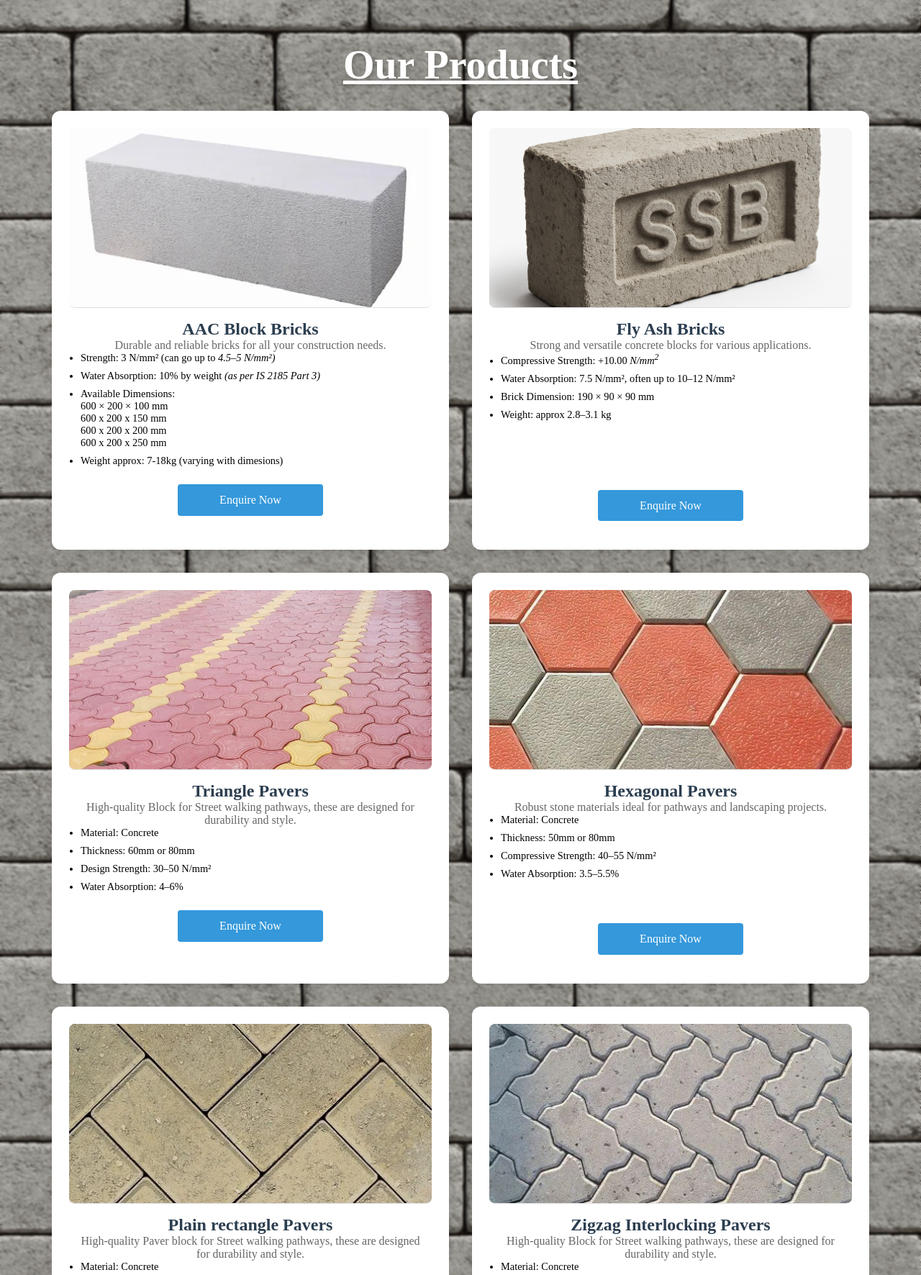
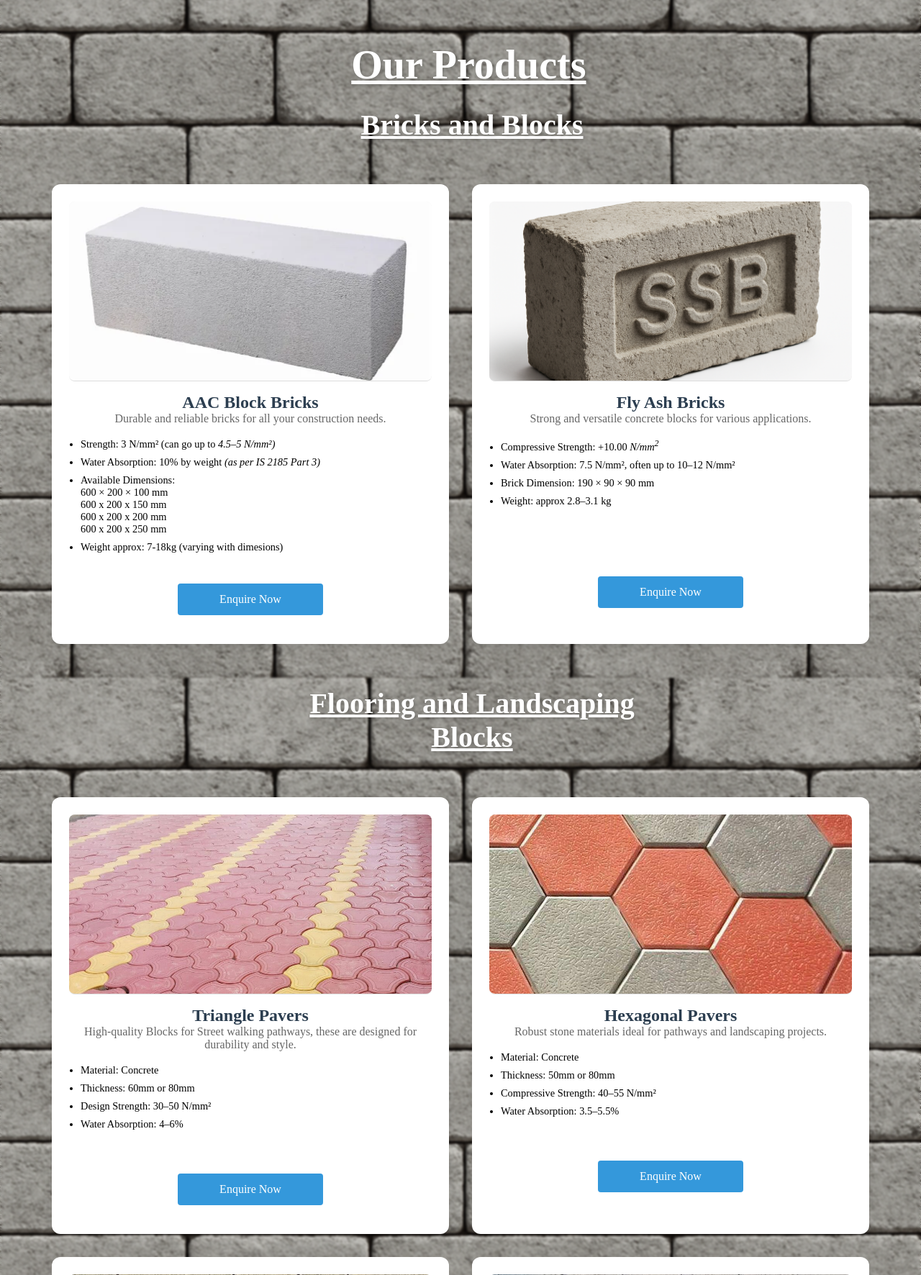
Before and after one commit to HamHam-Friends/ShreeSawariyaBricksAndBlocks, a Flask app: page /product.html in a window 1280 px wide. Shown: the part 82-1854 px from the top of the page at 72% size. Run offline with Flask 3, Linux system fonts and the light colour scheme; some web fonts are replaced.

Commit message:
product and contact only footer remaining. backend is all done finally

```diff
--- a/app.py
+++ b/app.py
@@ -23,11 +23,15 @@ except Exception as e:
 # Insert row into specific sheet below headers
 def insert_row_to_sheet(sheet, values):
     if not sheet:
+        print("[❌ ERROR] Sheet is None")
         return
     try:
+        print("[📤 INFO] Inserting row:", values)  # ✅ DEBUG HERE
         sheet.insert_row(values, index=2)
+        print("[✅ SUCCESS] Row inserted.")
     except Exception as e:
         logging.error(f"[❌ ERROR] insert_row_to_sheet failed: {e}")
+
 
 # ROUTES
 @app.route("/")
@@ -45,6 +49,7 @@ def product():
 @app.route("/contact.html", methods=["GET", "POST"])
 def contact():
     if request.method == "POST":
+        print("[📩] Contact form submitted")
         full_name = request.form.get("full_name")
         contact_number = request.form.get("contact")
         email = request.form.get("email")
@@ -56,6 +61,7 @@ def contact():
             return redirect(url_for("/contact.html"))
 
         if contact_sheet:
+            print("[✅] Google Sheet connected for Contact Form")
             try:
                 values = [
                     full_name,
@@ -82,6 +88,8 @@ def submit_enquiry():
         return jsonify({"error": "Google Sheet not connected"}), 500
 
     try:
+        print("[📩] Enquiry form submitted")
+        print("[✅] Google Sheet connected for Enquiry Form")
         data = request.get_json()
         name = data.get("name")
         phone = data.get("phone")
--- a/static/Product.css
+++ b/static/Product.css
@@ -8,14 +8,20 @@ body {
     margin: 0 auto;
 }
 
-#OP {
+.product-section h1 {
     text-align: center;
+    backdrop-filter: blur(2px);
+    width: 100%;
+    margin-left: -50%;
+    font-size: 40px;
     color: white;
-    font-size: 350%;
-    margin-bottom: 2rem;
-    font-weight: bold;
     text-decoration: underline;
     text-shadow: 2px 2px 5px rgba(0, 0, 0, 0.2);
+}
+
+#OP {
+    font-size: 350%;
+    margin-left: 1%;
 }
 
 .product-grid {
@@ -194,7 +200,20 @@ body {
 /* Responsive adjustments */
 
 @media (max-width: 768px) {
+    #OP {
+        margin-bottom: -15%;
+    }
+    .product-section h1 {
+        text-align: center;
+        margin-left: 1%;
+        margin-top: 0%;
+        margin-bottom: 0%;
+    }
     .product-grid {
         grid-template-columns: 1fr;
     }
 }
+
+footer {
+    background-color: #2c3e50;
+}
--- a/templates/about.html
+++ b/templates/about.html
@@ -75,6 +75,11 @@
         </div>
     </div>
 
+    <footer>
+
+
+    </footer>
+
 </body>
 
 </html>
--- a/templates/contact.html
+++ b/templates/contact.html
@@ -95,6 +95,11 @@
         </div>
     </div>
 
+    <footer>
+
+
+    </footer>
+
     <script>
         document.getElementById("contactForm").addEventListener("submit", function(e) {
             const name = this.full_name.value.trim();
--- a/templates/index.html
+++ b/templates/index.html
@@ -42,6 +42,12 @@
 </head>
 
 <body>
+
+    <footer>
+
+
+    </footer>
+
     <script>
         function openMobileMenu() {
             document.getElementById("mobileMenu").style.display = "flex";
--- a/templates/product.html
+++ b/templates/product.html
@@ -49,24 +49,28 @@
     <section class="product-section">
         <h1 id="OP">Our Products</h1>
         <div class="product-grid">
+            <br><br>
+
+            <br><br>
+            <h1 style="margin-top: 5%;margin-bottom: 5%;">Bricks and Blocks</h1>
 
             <div class="product-card">
                 <img src="../static\imgs\AACblock.webp" alt="AAC Block" />
                 <h2>AAC Block Bricks</h2>
-                <p>Durable and reliable bricks for all your construction needs.</p>
+                <p>Durable and reliable bricks for all your construction needs.</p><br>
                 <ul>
                     <li align="left">Strength: 3 N/mm² (can go up to <i>4.5–5 N/mm²)</i></li>
                     <li align="left">Water Absorption: 10% by weight <i>(as per IS 2185 Part 3)</i></li>
                     <li align="left">Available Dimensions:<br> 600 × 200 × 100 mm</sup><br>600 x 200 x 150 mm<br>600 x 200 x 200 mm<br>600 x 200 x 250 mm</li>
                     <li align="left">Weight approx: 7-18kg (varying with dimesions)</li>
-                </ul>
+                </ul><br>
                 <button class="enquiry-btn" data-modal="modal-1">Enquire Now</button>
             </div>
 
             <div class="product-card">
                 <img src="../static/imgs/fly ash brick.png" alt="Fly ash bricks in gray color with smooth surface placed in stacks" />
                 <h2>Fly Ash Bricks</h2>
-                <p>Strong and versatile concrete blocks for various applications.</p>
+                <p>Strong and versatile concrete blocks for various applications.</p><br>
                 <ul>
                     <li align="left">Compressive Strength: +10.00 <i>N/mm<sup>2</sup></i></li>
                     <li align="left">Water Absorption: 7.5 N/mm², often up to 10–12 N/mm²</li>
@@ -75,24 +79,27 @@
                 </ul><br><br><br><br>
                 <button class="enquiry-btn" data-modal="modal-2">Enquire Now</button>
             </div>
+            <br>
+
+            <h1 style="margin-top: 5%;margin-bottom: 5%;">Flooring and Landscaping Blocks</h1>
 
             <div class="product-card">
                 <img src="../static/imgs/Traingle paver.jpg" alt="Triangle shaped paver blocks" />
                 <h2>Triangle Pavers</h2>
-                <p>High-quality Block for Street walking pathways, these are designed for durability and style.</p>
+                <p>High-quality Blocks for Street walking pathways, these are designed for durability and style.</p><br>
                 <ul>
                     <li align="left">Material: Concrete</li>
                     <li align="left">Thickness: 60mm or 80mm</li>
                     <li align="left">Design Strength: 30–50 N/mm²</li>
                     <li align="left">Water Absorption: 4–6%</li>
-                </ul>
+                </ul><br><br>
                 <button class="enquiry-btn" data-modal="modal-3">Enquire Now</button>
             </div>
 
             <div class="product-card">
                 <img src="../static/imgs/Hexagonal paver.jpg" alt="Hexagonal paver blocks" />
                 <h2>Hexagonal Pavers</h2>
-                <p>Robust stone materials ideal for pathways and landscaping projects.</p>
+                <p>Robust stone materials ideal for pathways and landscaping projects.</p><br>
                 <ul>
                     <li align="left">Material: Concrete</li>
                     <li align="left">Thickness: 50mm or 80mm</li>
@@ -105,7 +112,7 @@
             <div class="product-card">
                 <img src="../static/imgs/rectangle paver.webp" alt="rectangle paver blocks" />
                 <h2>Plain rectangle Pavers</h2>
-                <p>High-quality Paver block for Street walking pathways, these are designed for durability and style.</p>
+                <p>Simple and solid Pavers used for creating strong, clean, and uniform outdoor surfaces.</p><br>
                 <ul>
                     <li align="left">Material: Concrete</li>
                     <li align="left">Thickness: 60mm or 80mm</li>
@@ -118,7 +125,7 @@
             <div class="product-card">
                 <img src="../static/imgs/zigzag paver.jpg" alt="zigzag shaped paver blocks" />
                 <h2>Zigzag Interlocking Pavers</h2>
-                <p>High-quality Block for Street walking pathways, these are designed for durability and style.</p>
+                <p>These Pavers feature an interlocking pattern that provides high strength, durability, and aesthetic appeal for pavements.</p><br>
                 <ul>
                     <li align="left">Material: Concrete</li>
                     <li align="left">Thickness: 60mm or 80mm</li>
@@ -131,7 +138,7 @@
             <div class="product-card">
                 <img src="../static/imgs/Dumbell paver.jpeg" alt="dumbell shaped paver blocks" />
                 <h2>Dumbell Interlocking Pavers</h2>
-                <p>High-quality Block for Street walking pathways, these are designed for durability and style.</p>
+                <p>These Pavers have a unique interlocking shape, offering superior load-bearing strength and skid resistance.</p><br>
                 <ul>
                     <li align="left">Material: Concrete</li>
                     <li align="left">Thickness: 60mm or 80mm</li>
@@ -144,7 +151,7 @@
             <div class="product-card">
                 <img src="../static/imgs/curved paver.jpg" alt="Curved paver blocks" />
                 <h2>Curved Pavers</h2>
-                <p>High-quality Block for Street walking pathways, these are designed for durability and style.</p>
+                <p>These Pavers are specially designed to create smooth, flowing edges and circular patterns in landscaping projects.</p><br>
                 <ul>
                     <li align="left">Material: Concrete</li>
                     <li align="left">Thickness: 60mm or 80mm</li>
@@ -275,6 +282,12 @@
         </div>
     </section>
 
+    <footer>
+
+
+    </footer>
+
+
     <script>
         // Modal functionality
         document.addEventListener('DOMContentLoaded', function() {
@@ -343,7 +356,6 @@
                         })
                         .then(res => res.json())
                         .then(data => {
-                            alert("Thank you for your enquiry! We'll contact you soon.");
                             const modal = this.closest('.modal-overlay');
                             closeModal(modal);
                             this.reset();
@@ -401,7 +413,6 @@
             modal.classList.remove('active');
         }
     </script>
-
 </body>
 
 </html>
```
